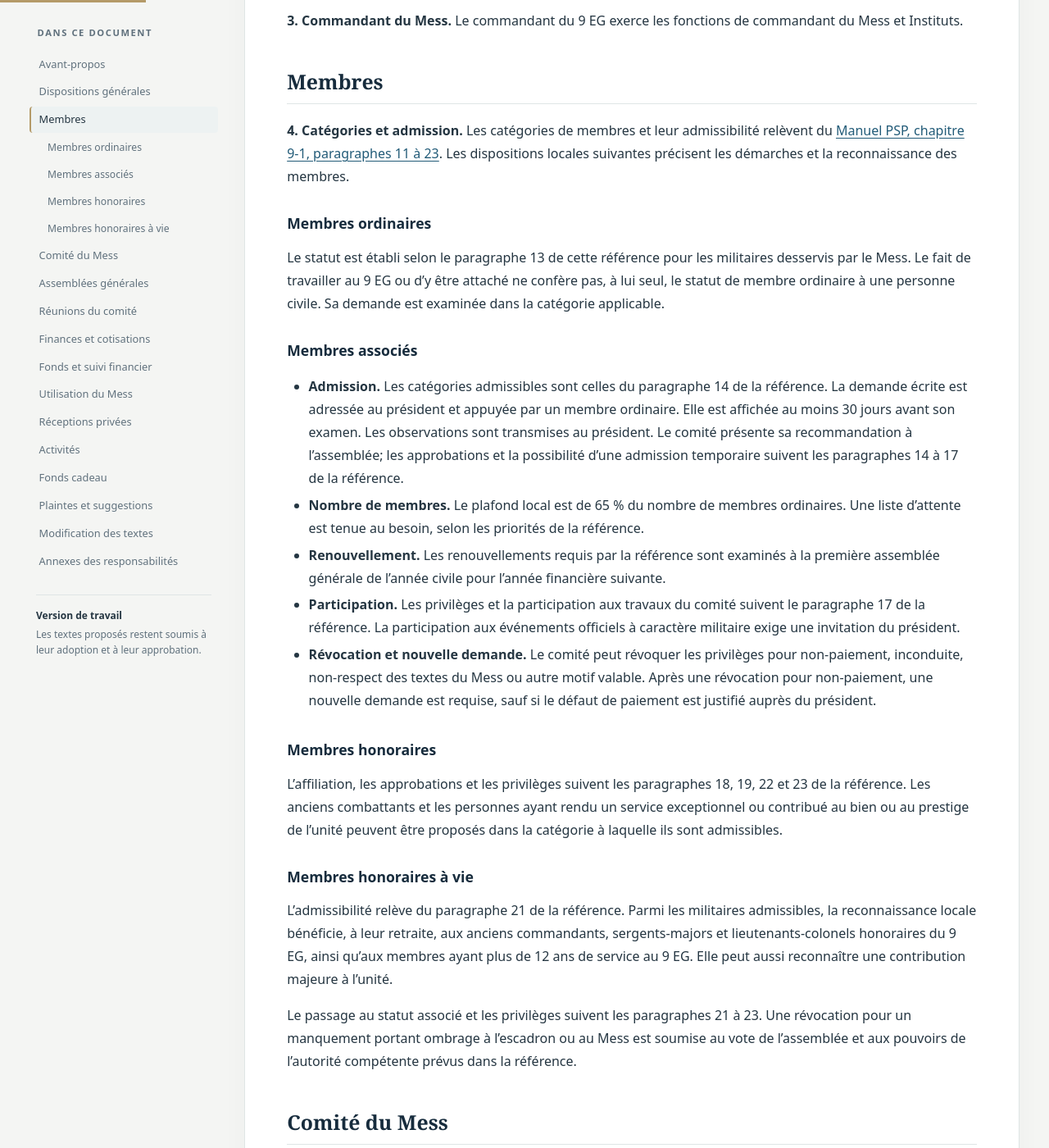
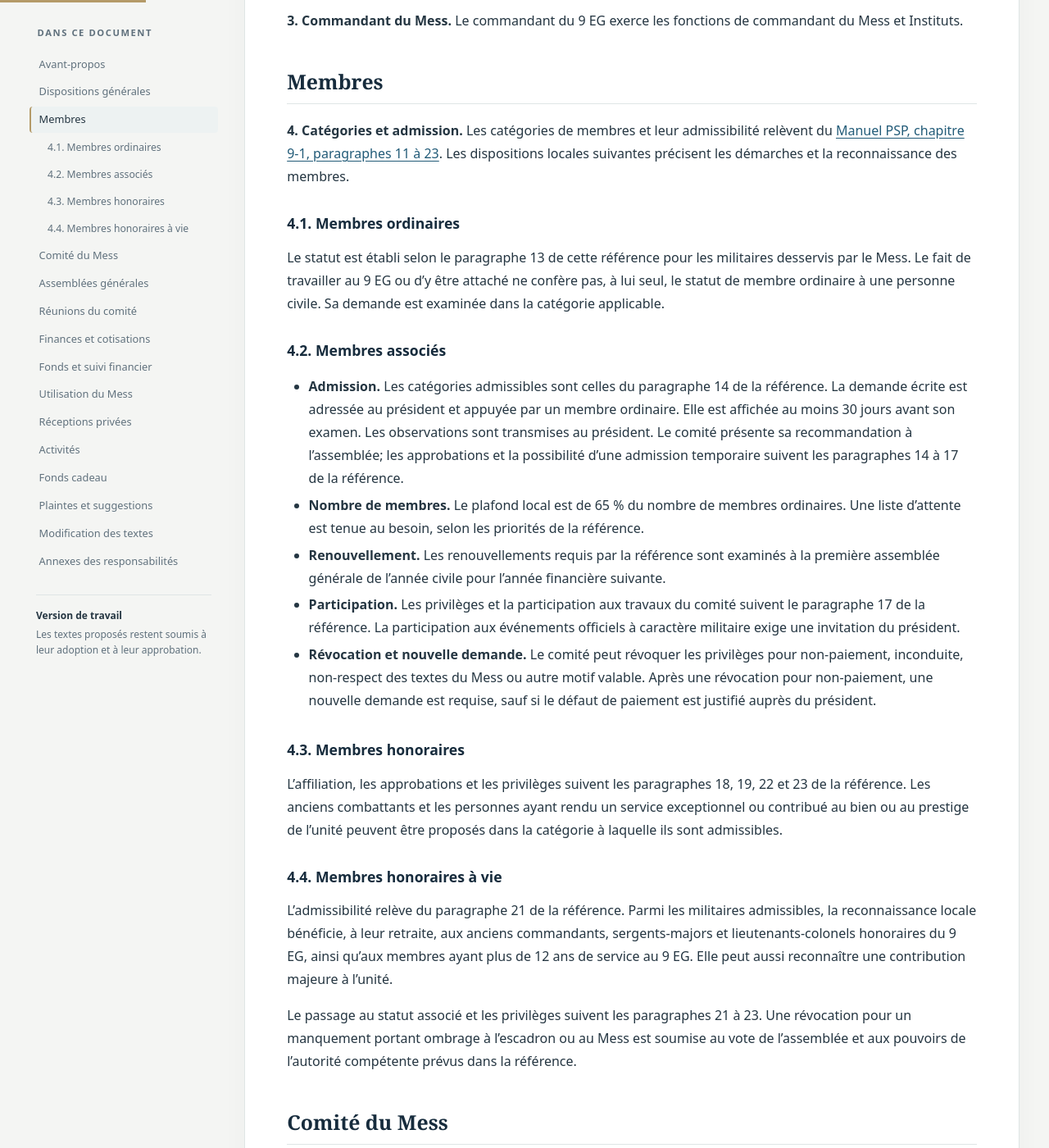
Before and after one commit to shocktubeM81/mess-9eg, a Jekyll site: the page built from versions/2026-10-28-v0.2/constitution-consolidee.md, in a window 1280 px wide and 1400 px high, scrolled down 1211 px. Shown: the whole window at 82% size. Built offline with Jekyll 4.4.1, drawn with Linux system fonts in a browser that asks for light colours.

Commit message:
Numéroter les quatre catégories de membres de l’article 4

```diff
--- a/versions/2026-10-28-v0.2/constitution-consolidee.md
+++ b/versions/2026-10-28-v0.2/constitution-consolidee.md
@@ -40,11 +40,11 @@ Conformément à la [DOAD 5045-0](https://www.canada.ca/fr/ministere-defense-nat
 <a id="article-4"></a>
 **4. Catégories et admission.** Les catégories de membres et leur admissibilité relèvent du [Manuel PSP, chapitre 9-1, paragraphes 11 à 23](https://sbmfc.ca/CFMWS/media/images/documents/8.0%20About%20Us/8.4%20Policies%20and%20Publications/PSP-Policy-Manual-FR.pdf#page=268). Les dispositions locales suivantes précisent les démarches et la reconnaissance des membres.
 
-### Membres ordinaires
+### 4.1. Membres ordinaires
 
 Le statut est établi selon le paragraphe 13 de cette référence pour les militaires desservis par le Mess. Le fait de travailler au 9 EG ou d’y être attaché ne confère pas, à lui seul, le statut de membre ordinaire à une personne civile. Sa demande est examinée dans la catégorie applicable.
 
-### Membres associés
+### 4.2. Membres associés
 
 - **Admission.** Les catégories admissibles sont celles du paragraphe 14 de la référence. La demande écrite est adressée au président et appuyée par un membre ordinaire. Elle est affichée au moins 30 jours avant son examen. Les observations sont transmises au président. Le comité présente sa recommandation à l’assemblée; les approbations et la possibilité d’une admission temporaire suivent les paragraphes 14 à 17 de la référence.
 - **Nombre de membres.** Le plafond local est de 65 % du nombre de membres ordinaires. Une liste d’attente est tenue au besoin, selon les priorités de la référence.
@@ -52,11 +52,11 @@ Le statut est établi selon le paragraphe 13 de cette référence pour les milit
 - **Participation.** Les privilèges et la participation aux travaux du comité suivent le paragraphe 17 de la référence. La participation aux événements officiels à caractère militaire exige une invitation du président.
 - **Révocation et nouvelle demande.** Le comité peut révoquer les privilèges pour non-paiement, inconduite, non-respect des textes du Mess ou autre motif valable. Après une révocation pour non-paiement, une nouvelle demande est requise, sauf si le défaut de paiement est justifié auprès du président.
 
-### Membres honoraires
+### 4.3. Membres honoraires
 
 L’affiliation, les approbations et les privilèges suivent les paragraphes 18, 19, 22 et 23 de la référence. Les anciens combattants et les personnes ayant rendu un service exceptionnel ou contribué au bien ou au prestige de l’unité peuvent être proposés dans la catégorie à laquelle ils sont admissibles.
 
-### Membres honoraires à vie
+### 4.4. Membres honoraires à vie
 
 L’admissibilité relève du paragraphe 21 de la référence. Parmi les militaires admissibles, la reconnaissance locale bénéficie, à leur retraite, aux anciens commandants, sergents-majors et lieutenants-colonels honoraires du 9 EG, ainsi qu’aux membres ayant plus de 12 ans de service au 9 EG. Elle peut aussi reconnaître une contribution majeure à l’unité.
 
```
